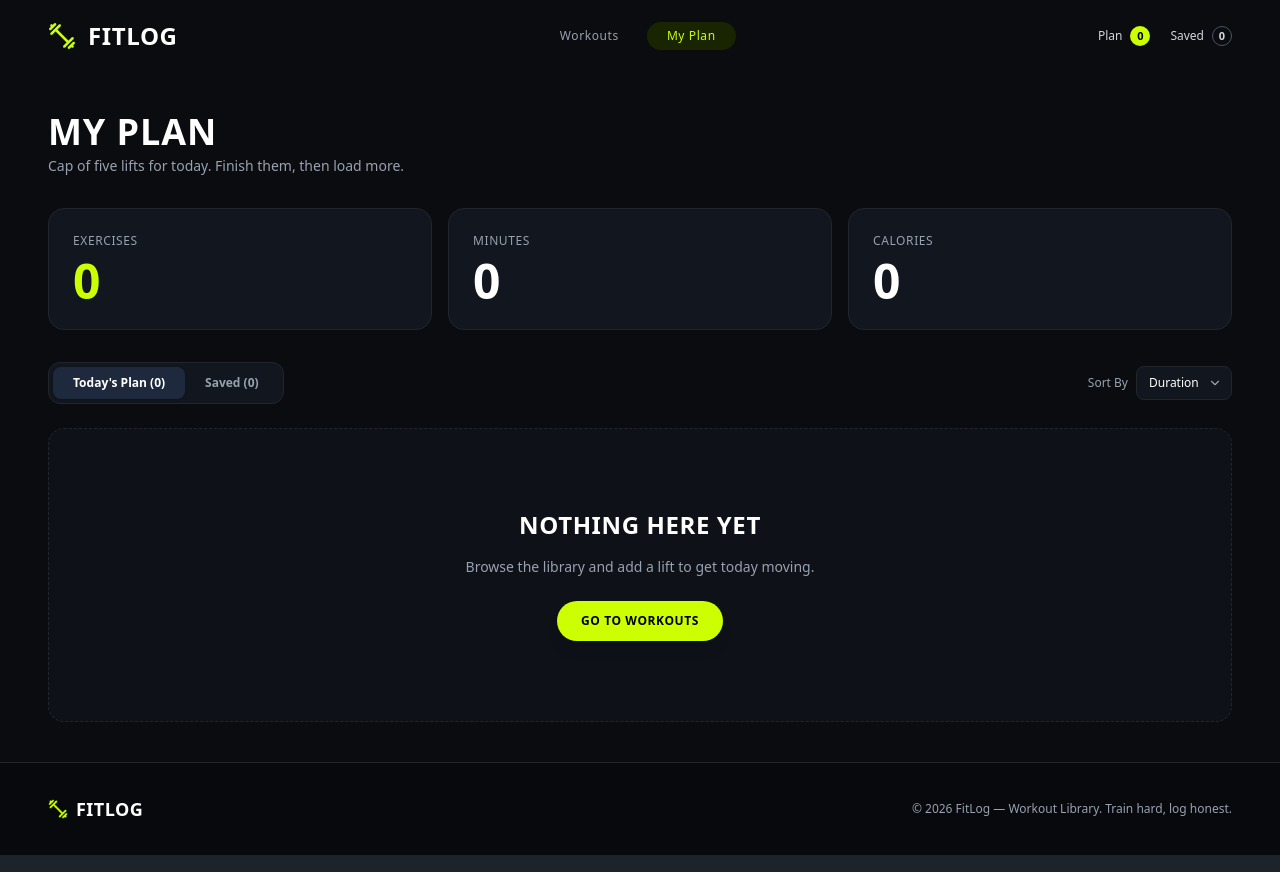
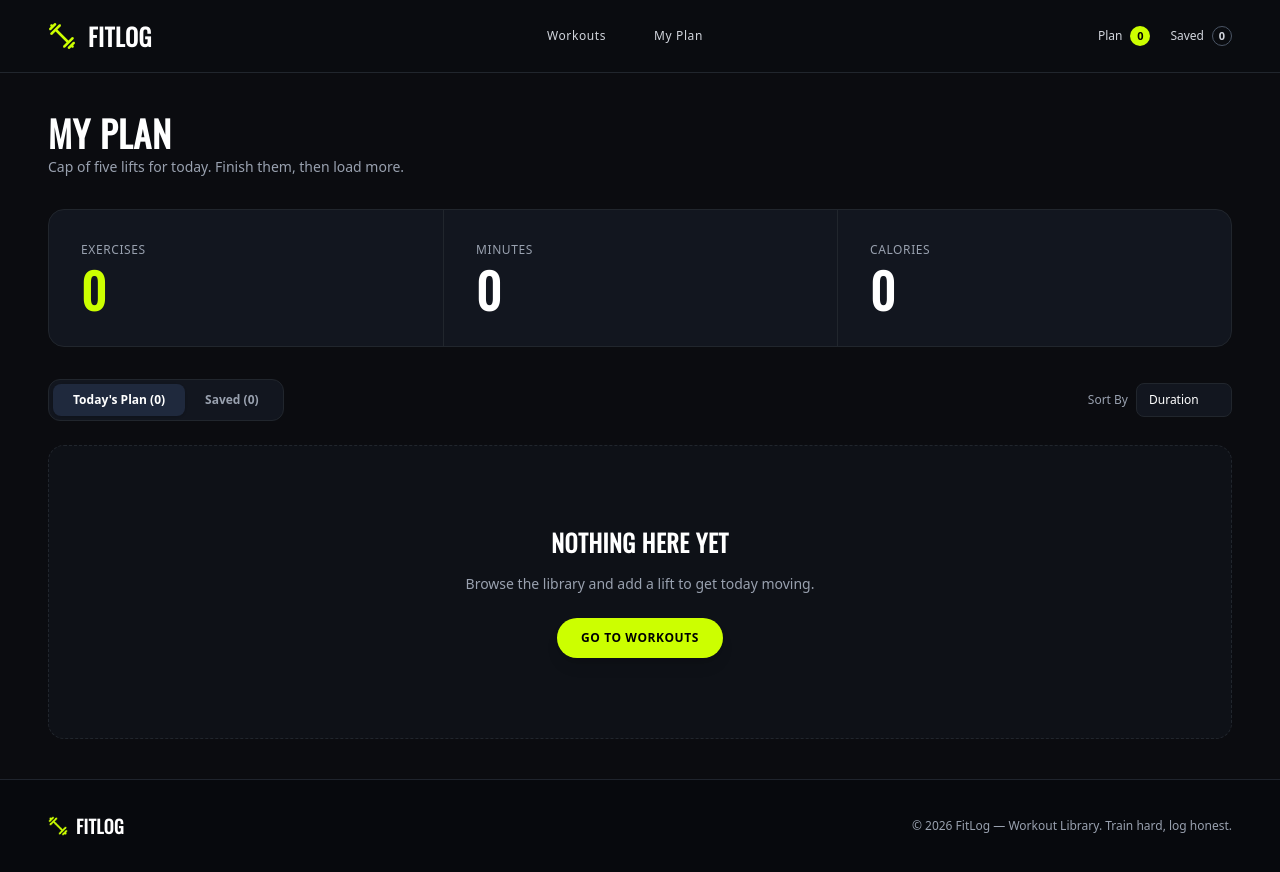
Before and after one commit to JobayerHN/a6-b14, a Next.js app: page /my-plan in a window 1280 px wide. Built offline with nearby package versions, Linux system fonts and the light colour scheme.

Commit message:
ready to submit.

```diff
--- a/src/app/globals.css
+++ b/src/app/globals.css
@@ -1,2 +1,7 @@
 @import "tailwindcss";
 @plugin "daisyui";
+
+.font-oswald {
+	font-family: "Oswald", sans-serif;
+	font-optical-sizing: auto;
+}
--- a/src/app/layout.jsx
+++ b/src/app/layout.jsx
@@ -17,10 +17,10 @@ export default function RootLayout({ children }) {
 				<link
 					rel="preconnect"
 					href="https://fonts.gstatic.com"
-					crossOrigin="anonymous"
+					crossorigin
 				/>
 				<link
-					href="https://fonts.googleapis.com/css2?family=Oswald:wght@400;600;700&display=swap"
+					href="https://fonts.googleapis.com/css2?family=Oswald&display=swap"
 					rel="stylesheet"
 				/>
 			</head>
@@ -28,7 +28,7 @@ export default function RootLayout({ children }) {
 				<FitProvider>
 					<Toaster position="top-right" />
 					<NavbarWrapper />
-					<main className="flex-grow">{children}</main>
+					<main className="grow">{children}</main>
 					<Footer />
 				</FitProvider>
 			</body>
--- a/src/app/my-plan/page.jsx
+++ b/src/app/my-plan/page.jsx
@@ -6,7 +6,7 @@ import toast from "react-hot-toast";
 import { Clock, Flame, Star, Check, X, ChevronDown } from "lucide-react";
 
 export default function MyPlanPage() {
-	const { planList, savedList, removeFromPlan } = useFit();
+	const { planList, savedList, removeFromPlan, removeFromSaved } = useFit();
 	const [activeTab, setActiveTab] = useState("plan");
 	const [sortBy, setSortBy] = useState("duration");
 	const [completedIds, setCompletedIds] = useState([]);
@@ -50,8 +50,8 @@ export default function MyPlanPage() {
 				</p>
 			</div>
 
-			<div className="grid grid-cols-1 sm:grid-cols-3 gap-4 mb-8">
-				<div className="bg-[#12161f] border border-[#21262d] rounded-2xl p-6">
+			<div className="bg-[#12161f] border border-[#21262d] rounded-2xl grid grid-cols-1 sm:grid-cols-3 mb-8 overflow-hidden">
+				<div className="p-6 sm:p-8">
 					<p className="text-gray-400 text-xs font-medium uppercase tracking-wider mb-2">
 						Exercises
 					</p>
@@ -59,7 +59,7 @@ export default function MyPlanPage() {
 						{totalExercises}
 					</p>
 				</div>
-				<div className="bg-[#12161f] border border-[#21262d] rounded-2xl p-6">
+				<div className="p-6 sm:p-8 border-t sm:border-t-0 sm:border-l border-[#21262d] relative">
 					<p className="text-gray-400 text-xs font-medium uppercase tracking-wider mb-2">
 						Minutes
 					</p>
@@ -67,7 +67,7 @@ export default function MyPlanPage() {
 						{totalMinutes}
 					</p>
 				</div>
-				<div className="bg-[#12161f] border border-[#21262d] rounded-2xl p-6">
+				<div className="p-6 sm:p-8 border-t sm:border-t-0 sm:border-l border-[#21262d] relative">
 					<p className="text-gray-400 text-xs font-medium uppercase tracking-wider mb-2">
 						Calories
 					</p>
@@ -113,10 +113,6 @@ export default function MyPlanPage() {
 							<option value="calories">Calories</option>
 							<option value="rating">Rating</option>
 						</select>
-						<ChevronDown
-							size={14}
-							className="absolute right-2.5 top-1/2 -translate-y-1/2 text-gray-400 pointer-events-none"
-						/>
 					</div>
 				</div>
 			</div>
@@ -235,9 +231,13 @@ export default function MyPlanPage() {
 									)}
 
 									<button
-										onClick={() =>
-											removeFromPlan(workout.id)
-										}
+										onClick={() => {
+											if (activeTab === "plan") {
+												removeFromPlan(workout.id);
+											} else {
+												removeFromSaved(workout.id);
+											}
+										}}
 										className="p-2 text-gray-400 hover:text-red-400 hover:bg-red-500/10 rounded-full transition-colors cursor-pointer"
 										title="Remove"
 									>
--- a/src/app/workouts/[id]/page.jsx
+++ b/src/app/workouts/[id]/page.jsx
@@ -1,18 +1,10 @@
 "use client";
+
 import { useState, use } from "react";
 import { useFit } from "@/context/FitContext";
 import { API_BASE } from "@/lib/api";
 import Link from "next/link";
-import {
-	ArrowLeft,
-	Plus,
-	Bookmark,
-	Star,
-	Clock,
-	Flame,
-	Dumbbell,
-} from "lucide-react";
-
+import { ArrowLeft, Plus, Bookmark, Star } from "lucide-react";
 export default function WorkoutDetail({ params }) {
 	const unwrappedParams = use(params);
 	const id = unwrappedParams.id;
@@ -168,29 +160,6 @@ export default function WorkoutDetail({ params }) {
 						</div>
 					</div>
 
-					<div className="space-y-3">
-						<h3 className="font-oswald text-lg font-bold text-white uppercase tracking-wider">
-							INSTRUCTIONS
-						</h3>
-						<ol className="space-y-2 text-xs text-gray-300">
-							{(
-								workout.instructions || [
-									"Lie on the bench with eyes under the bar and feet planted.",
-									"Unrack with locked elbows and lower the bar to mid-chest.",
-									"Press up in a slight arc until elbows lock without bounding.",
-									"Keep shoulder blades pinched and a natural arch in the back.",
-								]
-							).map((step, idx) => (
-								<li key={idx} className="flex gap-2">
-									<span className="text-[#ccff00] font-bold">
-										{idx + 1}.
-									</span>
-									<span>{step}</span>
-								</li>
-							))}
-						</ol>
-					</div>
-
 					<div className="flex flex-col sm:flex-row gap-4 pt-4">
 						<button
 							onClick={() => addToPlan(workout)}
--- a/src/components/Hero.jsx
+++ b/src/components/Hero.jsx
@@ -34,13 +34,12 @@ export default function Hero() {
 							className="bg-[#ccff00] hover:bg-[#b3e600] text-black font-bold px-6 py-3.5 rounded-full text-xs uppercase tracking-wider flex items-center gap-2 transition-all shadow-lg cursor-pointer"
 						>
 							<span>browse workout</span>
-							<ArrowDown size={16} />
 						</button>
 					</div>
 				</div>
 
 				<div className="flex-1 flex justify-center lg:justify-end">
-					<div className="relative w-full max-w-[380px] h-[320px] sm:h-[380px]">
+					<div className="relative w-full max-w-95 h-80 sm:h-95">
 						<Image
 							src="/banner.png"
 							alt="Train with intent hero illustration"
--- a/src/components/Library.jsx
+++ b/src/components/Library.jsx
@@ -1,22 +1,13 @@
 "use client";
-import { useState } from "react";
 import { useFit } from "@/context/FitContext";
 import Link from "next/link";
 import { Clock, Flame, Star, Loader2 } from "lucide-react";
 
 export default function Library() {
 	const { workouts, loading, fetchWorkouts } = useFit();
-	const [fetched, setFetched] = useState(false);
 
-	const handleFetch = async () => {
-		if (!fetched) {
-			await fetchWorkouts();
-			setFetched(true);
-		}
-	};
-
-	if (workouts.length === 0 && !loading && !fetched) {
-		handleFetch();
+	if (workouts.length === 0 && !loading) {
+		fetchWorkouts();
 	}
 
 	return (
@@ -26,21 +17,13 @@ export default function Library() {
 		>
 			<div className="flex items-center justify-between mb-8">
 				<div>
-					<h2 className="font-oswald text-3xl md:text-4xl font-bold uppercase tracking-wide text-white">
-						THE LIBRARY
+					<h2 className="font-oswald tracking-[-0.75] leading-9 text-3xl md:text-4xl font-bold uppercase  text-white">
+						The Library
 					</h2>
 					<p className="text-gray-400 text-sm mt-1">
 						Twelve lifts covering every major muscle group.
 					</p>
 				</div>
-				{workouts.length === 0 && !loading && (
-					<button
-						onClick={handleFetch}
-						className="bg-[#ccff00] text-black font-bold px-4 py-2 rounded-full text-xs uppercase tracking-wider hover:opacity-90"
-					>
-						Load Workouts
-					</button>
-				)}
 			</div>
 
 			{loading && (
--- a/src/components/Navbar.jsx
+++ b/src/components/Navbar.jsx
@@ -1,13 +1,9 @@
-"use client";
 import Link from "next/link";
 import Image from "next/image";
-import { usePathname } from "next/navigation";
 
 export default function Navbar({ planCount = 0, savedCount = 0 }) {
-	const pathname = usePathname();
-
 	return (
-		<header className="w-full bg-[#0a0c10] py-5 px-6 md:px-12">
+		<header className="w-full bg-[#0a0c10] py-5 px-6 md:px-12 border-b border-[#21262d] sticky top-0 z-50">
 			<div className="max-w-7xl mx-auto flex items-center justify-between">
 				<Link href="/" className="flex items-center gap-3 group">
 					<Image
@@ -25,21 +21,13 @@ export default function Navbar({ planCount = 0, savedCount = 0 }) {
 				<nav className="flex items-center gap-2">
 					<Link
 						href="/"
-						className={`px-5 py-1.5 rounded-full text-xs tracking-wider font-medium transition-all ${
-							pathname === "/"
-								? "bg-[#182500] text-[#ccff00]"
-								: "text-gray-400 hover:text-white"
-						}`}
+						className="px-5 py-1.5 rounded-full text-xs tracking-wider font-medium text-gray-300 hover:text-[#C2F800] hover:bg-[#182500]/50 transition-all"
 					>
 						Workouts
 					</Link>
 					<Link
 						href="/my-plan"
-						className={`px-5 py-1.5 rounded-full text-xs tracking-wider font-medium transition-all ${
-							pathname === "/my-plan"
-								? "bg-[#182500] text-[#ccff00]"
-								: "text-gray-400 hover:text-white"
-						}`}
+						className="px-5 py-1.5 rounded-full text-xs tracking-wider font-medium text-gray-300 hover:text-[#C2F800] hover:bg-[#182500]/50 transition-all"
 					>
 						My Plan
 					</Link>
--- a/src/context/FitContext.jsx
+++ b/src/context/FitContext.jsx
@@ -17,7 +17,6 @@ export function FitProvider({ children }) {
 		try {
 			const res = await fetch(API_BASE);
 			const data = await res.json();
-
 			const list = Array.isArray(data) ? data : data.workouts || [];
 			setWorkouts(list);
 			setLoading(false);
@@ -56,6 +55,11 @@ export function FitProvider({ children }) {
 		toast.success("Removed from plan");
 	};
 
+	const removeFromSaved = (id) => {
+		setSavedList(savedList.filter((item) => item.id !== id));
+		toast.success("Removed from saved list");
+	};
+
 	return (
 		<FitContext.Provider
 			value={{
@@ -67,6 +71,7 @@ export function FitProvider({ children }) {
 				addToPlan,
 				saveForLater,
 				removeFromPlan,
+				removeFromSaved,
 			}}
 		>
 			{children}
```
